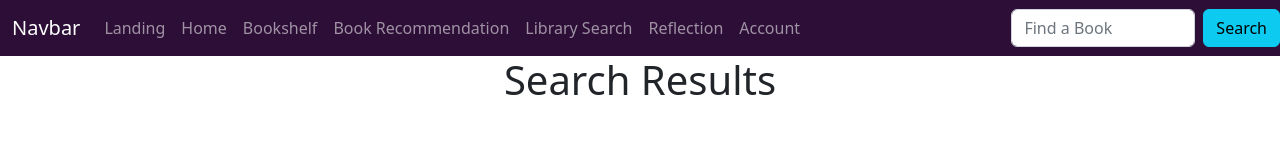
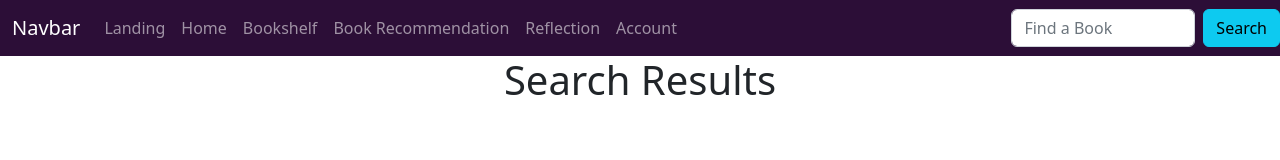
Before and after one commit to josephisaman33/Bookly-Website, a React (Create React App) app: page /search in a window 1280 px wide. Shown: the top 160 px of the page. Built offline with nearby package versions, Linux system fonts and the light colour scheme.

Commit message:
Cleaned up some unnecessary files

```diff
--- a/package.json
+++ b/package.json
@@ -6,6 +6,7 @@
     "@testing-library/jest-dom": "^5.16.5",
     "@testing-library/react": "^13.4.0",
     "@testing-library/user-event": "^13.5.0",
+    "axios": "^1.3.4",
     "bootstrap": "^5.2.3",
     "react": "^18.2.0",
     "react-bootstrap": "^2.7.2",
--- a/src/components/NavBar.js
+++ b/src/components/NavBar.js
@@ -1,5 +1,4 @@
-import { Link } from "react-router-dom";
-
+//import { Link } from "react-router-dom";
 import Container from 'react-bootstrap/Container';
 import Nav from 'react-bootstrap/Nav';
 import Navbar from 'react-bootstrap/Navbar';
@@ -21,7 +20,6 @@ function NavBar() {
             <Nav.Link href="home">Home</Nav.Link>
             <Nav.Link href="bookshelf">Bookshelf</Nav.Link>
             <Nav.Link href="bookrec">Book Recommendation</Nav.Link>
-            <Nav.Link href="library">Library Search</Nav.Link>
             <Nav.Link href="reflection">Reflection</Nav.Link>
             <Nav.Link href="account">Account</Nav.Link>
           </Nav>
--- a/src/index.js
+++ b/src/index.js
@@ -1,4 +1,4 @@
-import React, { useState, useEffect } from 'react';
+import React from 'react';
 import ReactDOM from 'react-dom/client';
 import './custom.scss';
 import App from './App';
```
Also changed, not shown: 1 other file (tests, documents, lock files or other folders).
